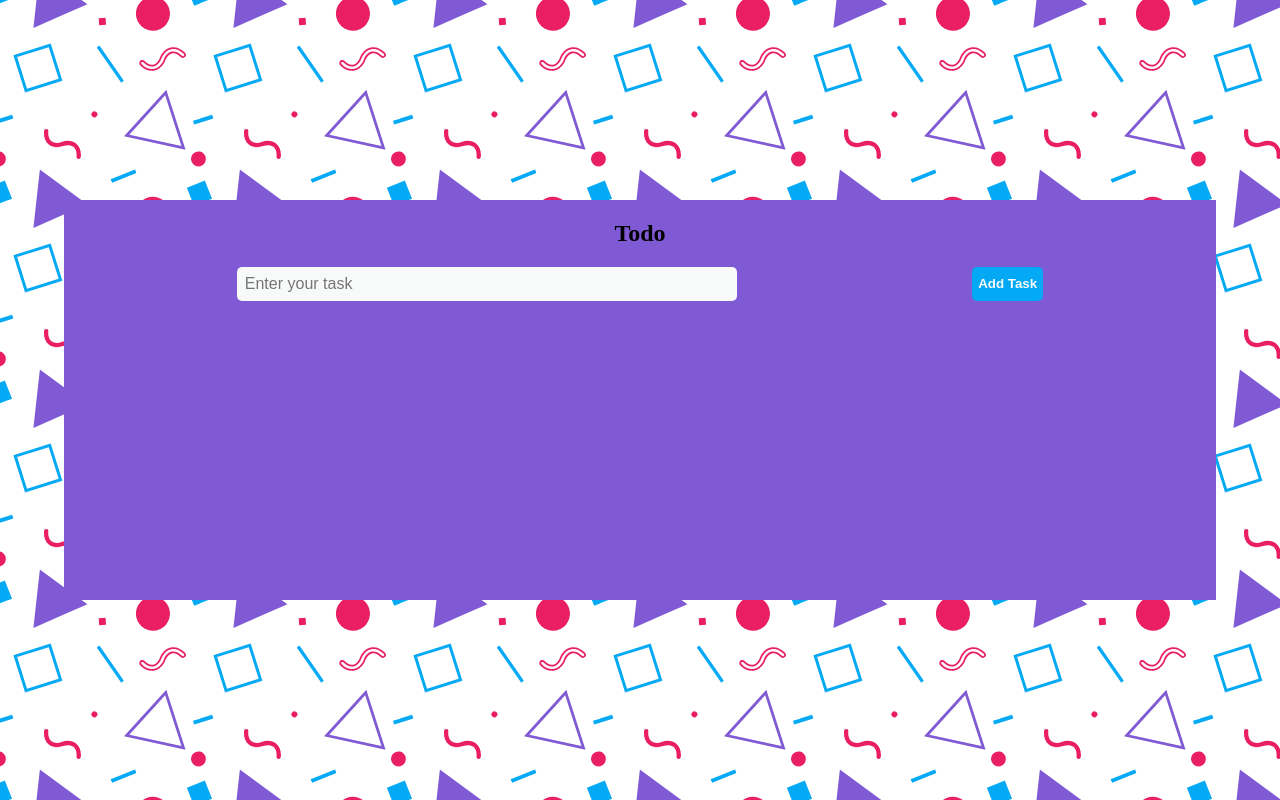
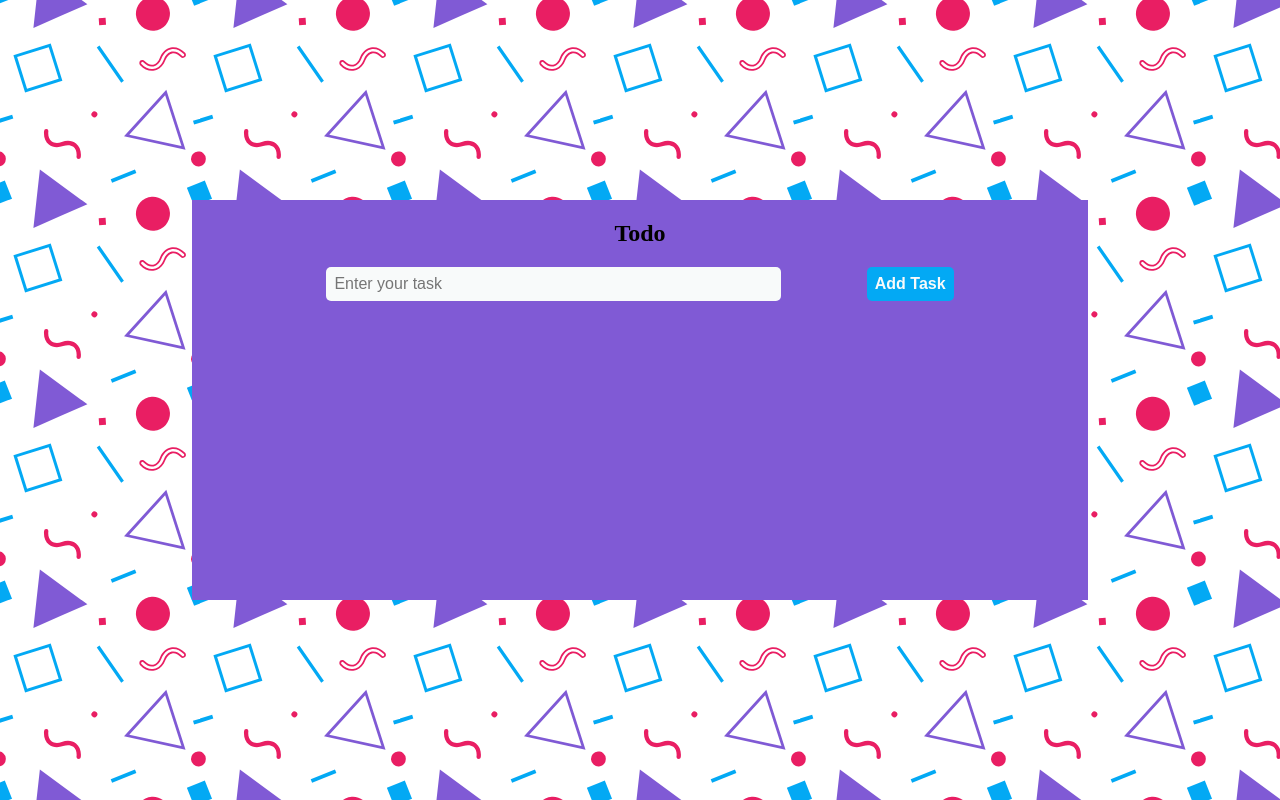
Before and after one commit to CarolANikolic/todo-list, a React (Create React App) app: page / in a window 1280 px wide. Built offline with nearby package versions, Linux system fonts and the light colour scheme.

Commit message:
style: adjust form according to the screen size.

```diff
--- a/src/components/FormFactory/FormFactory.module.css
+++ b/src/components/FormFactory/FormFactory.module.css
@@ -5,5 +5,11 @@
     font-size: 1rem;
 
     padding: .5rem;
-    width: 60%;
+    width: 50%;
 }
+
+@media screen and (min-width: 481px) {
+    .form__input {
+        width: 70%;
+    }
+}
--- a/src/components/TodoWrapper/TodoWrapper.module.css
+++ b/src/components/TodoWrapper/TodoWrapper.module.css
@@ -24,5 +24,17 @@
     color: #f8fafa;
     border: none;
     border-radius: 5px;
+    font-size: 1rem;
     font-weight: bolder;
+    padding: 0 .5rem;
 }
+
+@media screen and (min-width: 481px) {
+    .todoWrapper {
+        width: 70%;
+    }
+
+    .todoForm {
+        justify-content: space-between;
+    }
+}
```
